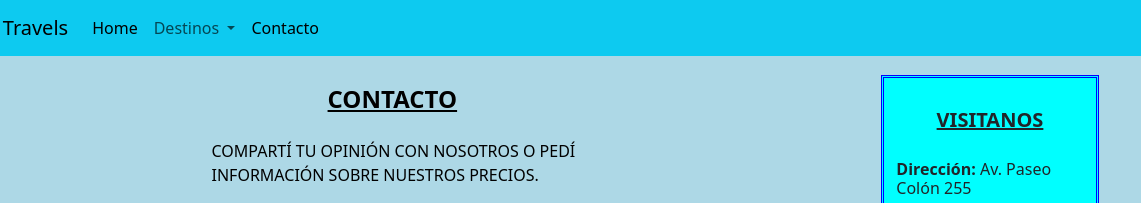
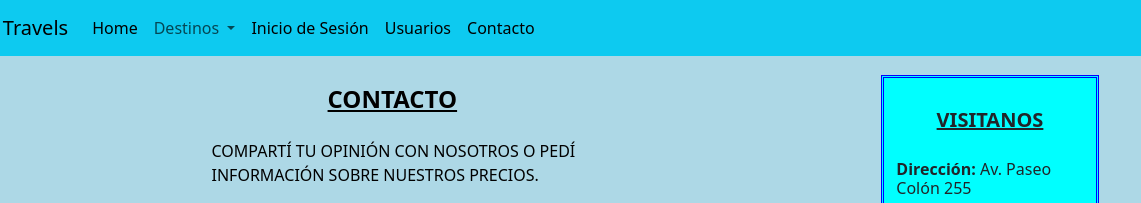
Before and after one commit to RominaValentini/ProyectoJava, a plain HTML site: page Contacto.html in a window 1280 px wide. Shown: the top 203 px of the page, 139-1280 px from the left. Drawn offline with nearby package versions, Linux system fonts and the light colour scheme.

Commit message:
Update Contacto.html

```diff
--- a/Contacto.html
+++ b/Contacto.html
@@ -37,6 +37,8 @@
               <li><a class="dropdown-item" href="#estadosunidos">Estados Unidos</a></li>
             </ul>
           </li>
+          <li><a class="nav-link active" href="InicioSesion.html">Inicio de Sesión</a></li>
+          <li><a class="nav-link active" href="Usuarios.html">Usuarios</a></li>
           <li><a class="nav-link active" href="Contacto.html">Contacto</a></li>
         </ul>
       </div>
```
